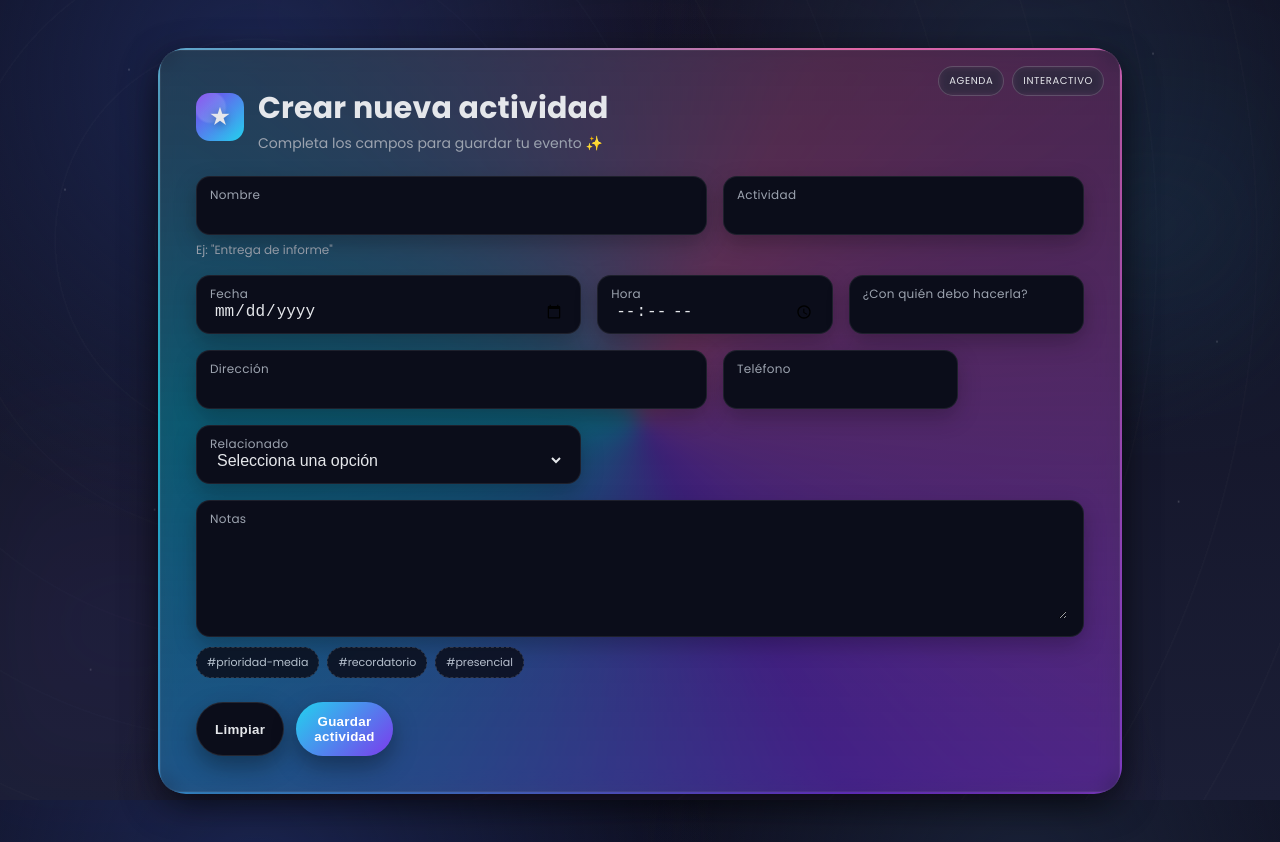
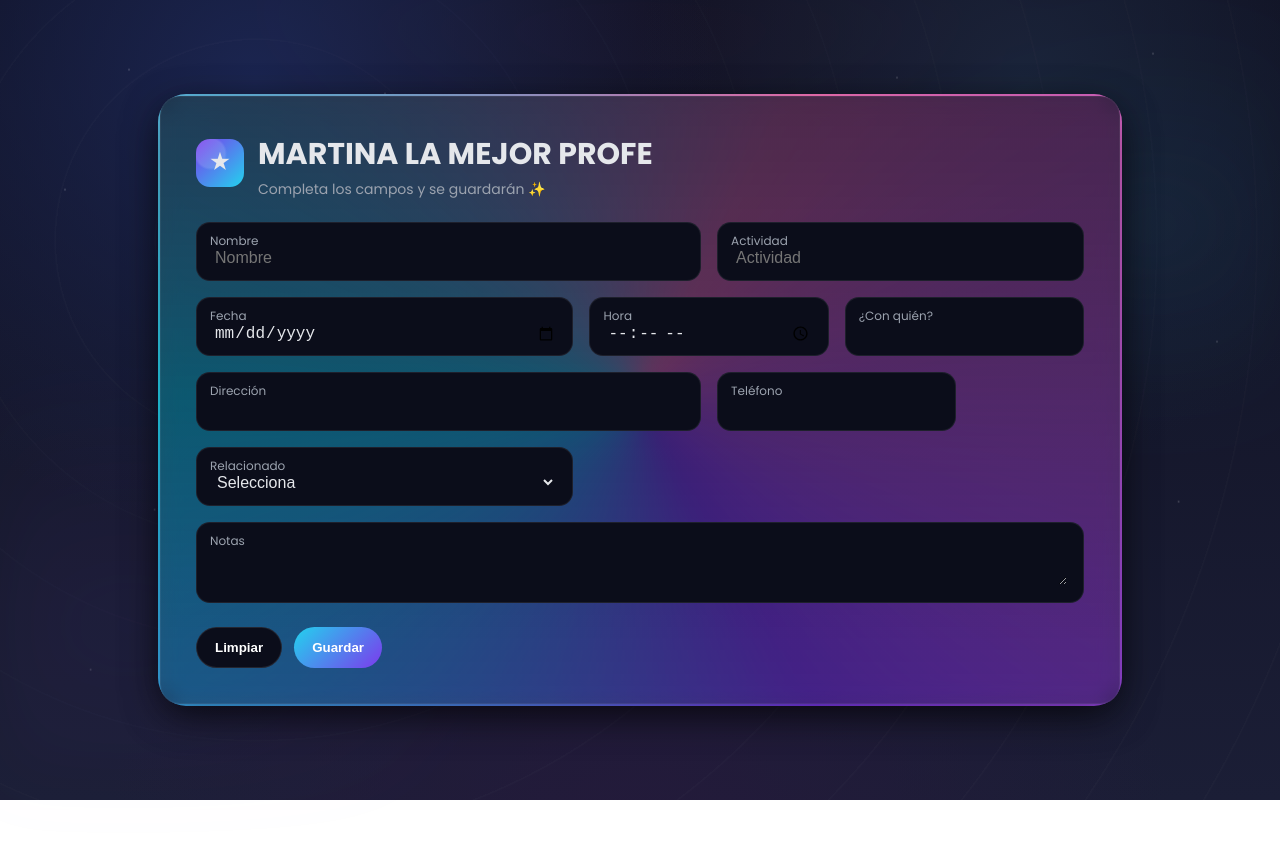
Before and after one commit to MateoNKD/martaocupaciones.githud.io, a plain HTML site: page index.html in a window 1280 px wide. After the commit the page ends 800 px from the top, so only its background shows below. Drawn offline with Linux system fonts and the light colour scheme.

Commit message:
Update index.html

```diff
--- a/index.html
+++ b/index.html
@@ -3,24 +3,24 @@
 <head>
   <meta charset="UTF-8" />
   <meta name="viewport" content="width=device-width, initial-scale=1.0" />
-  <title>Agenda de Actividad — Formulario Animado</title>
+  <title>MARTINA LA MEJOR PROFE</title>
   <link href="https://fonts.googleapis.com/css2?family=Poppins:wght@300;400;500;600;700&display=swap" rel="stylesheet">
   <style>
+    /* ============ Tus estilos tal cual ============ */
     :root{
-      --bg1:#0f1021;   /* Fondo base */
-      --bg2:#1b1e36;   /* Fondo secundario */
-      --ac1:#7c3aed;   /* Morado */
-      --ac2:#22d3ee;   /* Cian */
-      --ac3:#f472b6;   /* Rosa */
-      --card:#101225cc;/* Vidrio */
-      --text:#e5e7eb;  /* Texto */
-      --muted:#9ca3af; /* Muted */
-      --ok:#10b981;    /* Verde */
-      --warn:#f59e0b;  /* Amarillo */
-      --err:#ef4444;   /* Rojo */
+      --bg1:#0f1021;
+      --bg2:#1b1e36;
+      --ac1:#7c3aed;
+      --ac2:#22d3ee;
+      --ac3:#f472b6;
+      --card:#101225cc;
+      --text:#e5e7eb;
+      --muted:#9ca3af;
+      --ok:#10b981;
+      --warn:#f59e0b;
+      --err:#ef4444;
       --radius:1.25rem;
     }
-
     *{ box-sizing:border-box; }
     html,body{ height:100%; }
     body{
@@ -33,8 +33,7 @@
                   linear-gradient(180deg, var(--bg1), var(--bg2));
       overflow-x:hidden;
     }
-
-    /* Fondo animado: estrellas + orbes */
+    /* Fondo animado */
     .constelaciones, .constelaciones::before, .constelaciones::after{
       position:fixed; inset:0; content:""; pointer-events:none;
     }
@@ -67,16 +66,11 @@
     @keyframes estrellas{ 0%{ transform:translateY(0) } 100%{ transform:translateY(100vh) } }
     @keyframes orbes{ from{ transform:translateY(-20px)} to{ transform:translateY(20px)} }
 
-    /* Contenedor principal */
-    .wrap{
-      min-height:100dvh; display:grid; place-items:center; padding: clamp(16px, 4vw, 48px);
-    }
-
-    /* Tarjeta con borde animado */
+    /* Contenedor */
+    .wrap{ min-height:100dvh; display:grid; place-items:center; padding: clamp(16px, 4vw, 48px); }
     .shell{
       position:relative; border-radius: calc(var(--radius) + 8px); padding:2px;
-      background:
-        conic-gradient(from var(--a), var(--ac1), var(--ac2), var(--ac3), var(--ac1));
+      background: conic-gradient(from var(--a), var(--ac1), var(--ac2), var(--ac3), var(--ac1));
       animation: rotar 12s linear infinite;
       box-shadow: 0 10px 40px -10px rgba(0,0,0,.7);
     }
@@ -91,198 +85,88 @@
     }
     @property --a{ syntax: '<angle>'; initial-value: 0deg; inherits: false; }
     @keyframes rotar{ to{ --a: 360deg } }
-
-    /* Header */
-    .header{
-      display:flex; align-items:center; gap:14px; margin-bottom: 22px;
-    }
+    .header{ display:flex; align-items:center; gap:14px; margin-bottom: 22px; }
     .logo{
       width:48px; height:48px; border-radius:14px; display:grid; place-items:center;
       background: radial-gradient(circle at 30% 30%, #ffffff22 0 30%, transparent 35%),
                   linear-gradient(135deg, var(--ac1), var(--ac2));
       animation: flotar 4s ease-in-out infinite;
     }
-    .logo i{ font-style:normal; font-weight:800; font-size:22px; text-shadow:0 2px 10px rgba(0,0,0,.35) }
+    .logo i{ font-style:normal; font-weight:800; font-size:22px; }
     @keyframes flotar { 0%,100%{ transform:translateY(0)} 50%{ transform:translateY(-6px)} }
-
-    .title{ font-size: clamp(20px, 3.2vw, 30px); font-weight:700; letter-spacing:.2px; }
+    .title{ font-size: clamp(20px, 3.2vw, 30px); font-weight:700; }
     .subtitle{ color:var(--muted); font-size: clamp(12px, 2.2vw, 14px); margin-top:2px }
-
-    /* Form */
     form{ display:grid; grid-template-columns: repeat(12, 1fr); gap:16px; }
-
-    .field{
-      grid-column: span 12;
-      position:relative; isolation:isolate;
-    }
+    .field{ grid-column: span 12; position:relative; }
     @media (min-width:720px){
       .field.half{ grid-column: span 6; }
       .field.third{ grid-column: span 4; }
     }
-
     .control{
-      position:relative;
       background: #0b0d1a; border:1px solid #ffffff14; border-radius:14px;
       padding: 22px 16px 10px 16px; color:var(--text);
-      transition: border-color .25s, box-shadow .25s, transform .15s;
-      box-shadow: 0 8px 22px rgba(0,0,0,.25);
     }
-
-    .control input,
-    .control select,
-    .control textarea{
+    .control input, .control select, .control textarea{
       width:100%; background:transparent; border:0; outline:0; color:var(--text);
       font-size: clamp(14px, 2.6vw, 16px);
-      caret-color: var(--ac2);
     }
-    .control textarea{ resize:vertical; min-height:96px; }
-
-    .label{
-      position:absolute; left:14px; top:10px; z-index:2;
-      font-size:12px; color:var(--muted); letter-spacing:.3px;
-      transition: transform .2s ease, opacity .2s ease;
-      transform-origin:left top;
-    }
-
-    .control:has(input:focus),
-    .control:has(select:focus),
-    .control:has(textarea:focus){
-      border-color: #ffffff28; box-shadow: 0 0 0 4px #7c3aed33, 0 0 0 1px #ffffff22 inset;
-      transform: translateY(-1px);
-    }
-
-    /* Placeholder fantasma para disparar floating label */
-    .ghost::placeholder{ opacity:0 }
-
-    /* Chips auxiliares */
-    .chips{ display:flex; flex-wrap:wrap; gap:8px; margin-top:10px }
-    .chip{
-      font-size:11px; color:#d1d5db; border:1px dashed #ffffff2a; padding:6px 10px; border-radius:999px;
-      background: #0b0d1a; opacity:.85;
-      transition: transform .15s ease;
-    }
-    .chip:hover{ transform: translateY(-2px); }
-
-    /* Footer */
+    .label{ position:absolute; left:14px; top:10px; font-size:12px; color:var(--muted); }
     .actions{ display:flex; gap:12px; justify-content:flex-end; margin-top:8px }
     .btn{
-      appearance:none; border:0; cursor:pointer; font-weight:600; letter-spacing:.3px;
-      padding: 12px 18px; border-radius: 999px;
+      padding: 12px 18px; border-radius: 999px; font-weight:600;
       background: linear-gradient(135deg, var(--ac2), var(--ac1));
-      color:white; box-shadow: 0 10px 24px rgba(0,0,0,.35), 0 0 0 0 rgba(124,58,237,.4);
-      transition: transform .15s ease, box-shadow .3s ease;
+      color:white; border:0; cursor:pointer;
     }
-    .btn:hover{ transform: translateY(-2px); box-shadow: 0 14px 28px rgba(0,0,0,.4), 0 0 0 10px rgba(124,58,237,.06) }
-    .btn:active{ transform: translateY(0) scale(.98) }
-    .btn.secondary{
-      background: #0b0d1a; color:#e5e7eb; border:1px solid #ffffff1a;
-    }
-
-    /* Badges decorativos */
-    .badges{
-      position:absolute; right:16px; top:16px; display:flex; gap:8px; z-index:2;
-    }
-    .badge{
-      font-size:10px; text-transform:uppercase; letter-spacing:.6px; padding:6px 10px; border-radius:999px;
-      background:#ffffff14; border:1px solid #ffffff28;
-      backdrop-filter: blur(4px);
-      -webkit-backdrop-filter: blur(4px);
-    }
-
-    /* Tooltip accesible */
-    .hint{ color:var(--muted); font-size:12px; margin-top:6px }
-
+    .btn.secondary{ background: #0b0d1a; border:1px solid #ffffff1a; }
   </style>
 </head>
 <body>
   <div class="constelaciones"></div>
-
   <div class="wrap">
     <div class="shell">
-      <div class="card" role="region" aria-labelledby="titulo-form">
-        <div class="badges">
-          <span class="badge">Agenda</span>
-          <span class="badge">Interactivo</span>
-        </div>
+      <div class="card">
         <div class="header">
-          <div class="logo" aria-hidden="true"><i>★</i></div>
+          <div class="logo"><i>★</i></div>
           <div>
-            <div id="titulo-form" class="title">Crear nueva actividad</div>
-            <div class="subtitle">Completa los campos para guardar tu evento ✨</div>
+            <div class="title">MARTINA LA MEJOR PROFE</div>
+            <div class="subtitle">Completa los campos y se guardarán ✨</div>
           </div>
         </div>
 
-        <form autocomplete="on">
-          <!-- Nombre -->
+        <form id="formActividad">
           <div class="field half">
             <label class="label" for="nombre">Nombre</label>
-            <div class="control">
-              <input class="ghost" type="text" id="nombre" name="nombre" placeholder="Nombre de la actividad" required>
-            </div>
-            <div class="hint">Ej: "Entrega de informe"</div>
+            <div class="control"><input type="text" id="nombre" name="nombre" placeholder="Nombre"></div>
           </div>
-
-          <!-- Actividad -->
           <div class="field half">
             <label class="label" for="actividad">Actividad</label>
-            <div class="control">
-              <input class="ghost" type="text" id="actividad" name="actividad" placeholder="Tipo de actividad" list="actividades">
-              <datalist id="actividades">
-                <option>Reunión</option>
-                <option>Llamada</option>
-                <option>Entrega</option>
-                <option>Visita</option>
-                <option>Clase</option>
-              </datalist>
-            </div>
+            <div class="control"><input type="text" id="actividad" name="actividad" placeholder="Actividad"></div>
           </div>
-
-          <!-- Fecha -->
           <div class="field third">
             <label class="label" for="fecha">Fecha</label>
-            <div class="control">
-              <input class="ghost" type="date" id="fecha" name="fecha" required>
-            </div>
+            <div class="control"><input type="date" id="fecha" name="fecha"></div>
           </div>
-
-          <!-- Hora -->
           <div class="field third">
             <label class="label" for="hora">Hora</label>
-            <div class="control">
-              <input class="ghost" type="time" id="hora" name="hora" required>
-            </div>
+            <div class="control"><input type="time" id="hora" name="hora"></div>
           </div>
-
-          <!-- Con quién debo hacerla -->
           <div class="field third">
-            <label class="label" for="conquien">¿Con quién debo hacerla?</label>
-            <div class="control">
-              <input class="ghost" type="text" id="conquien" name="conquien" placeholder="Nombre(s) o equipo">
-            </div>
+            <label class="label" for="conquien">¿Con quién?</label>
+            <div class="control"><input type="text" id="conquien" name="conquien"></div>
           </div>
-
-          <!-- Dirección -->
           <div class="field half">
             <label class="label" for="direccion">Dirección</label>
-            <div class="control">
-              <input class="ghost" type="text" id="direccion" name="direccion" placeholder="Lugar o enlace">
-            </div>
+            <div class="control"><input type="text" id="direccion" name="direccion"></div>
           </div>
-
-          <!-- Teléfono -->
           <div class="field third">
             <label class="label" for="telefono">Teléfono</label>
-            <div class="control">
-              <input class="ghost" type="tel" id="telefono" name="telefono" inputmode="tel" placeholder="Ej: +57 300 123 4567" pattern="[+0-9 ]{7,20}">
-            </div>
+            <div class="control"><input type="tel" id="telefono" name="telefono"></div>
           </div>
-
-          <!-- Relacionado -->
           <div class="field third">
             <label class="label" for="relacionado">Relacionado</label>
             <div class="control">
               <select id="relacionado" name="relacionado">
-                <option value="" selected>Selecciona una opción</option>
+                <option value="">Selecciona</option>
                 <option>Trabajo</option>
                 <option>Estudios</option>
                 <option>Personal</option>
@@ -291,27 +175,37 @@
               </select>
             </div>
           </div>
-
-          <!-- Notas -->
           <div class="field">
             <label class="label" for="notas">Notas</label>
-            <div class="control">
-              <textarea class="ghost" id="notas" name="notas" placeholder="Detalles adicionales, enlaces, objetivos..."></textarea>
-            </div>
-            <div class="chips" aria-hidden="true">
-              <span class="chip">#prioridad-media</span>
-              <span class="chip">#recordatorio</span>
-              <span class="chip">#presencial</span>
-            </div>
+            <div class="control"><textarea id="notas" name="notas"></textarea></div>
           </div>
-
           <div class="actions">
-            <button type="reset" class="btn secondary" title="Limpiar">Limpiar</button>
-            <button type="submit" class="btn" title="Guardar">Guardar actividad</button>
+            <button type="reset" class="btn secondary">Limpiar</button>
+            <button type="submit" class="btn">Guardar</button>
           </div>
         </form>
       </div>
     </div>
   </div>
+
+  <script>
+    const form = document.getElementById("formActividad");
+
+    // Al enviar, guardar en localStorage
+    form.addEventListener("submit", e => {
+      e.preventDefault();
+      const data = Object.fromEntries(new FormData(form).entries());
+      localStorage.setItem("actividadGuardada", JSON.stringify(data));
+      alert("✅ Actividad guardada en tu navegador");
+    });
+
+    // Al cargar la página, rellenar si ya hay datos
+    window.addEventListener("DOMContentLoaded", () => {
+      const data = JSON.parse(localStorage.getItem("actividadGuardada") || "{}");
+      for (let key in data) {
+        if (form[key]) form[key].value = data[key];
+      }
+    });
+  </script>
 </body>
 </html>
```
